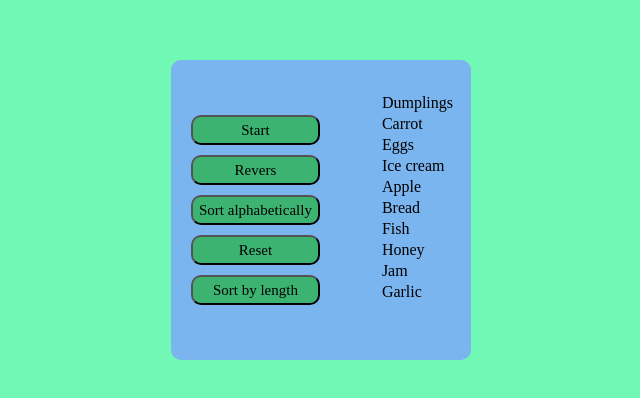
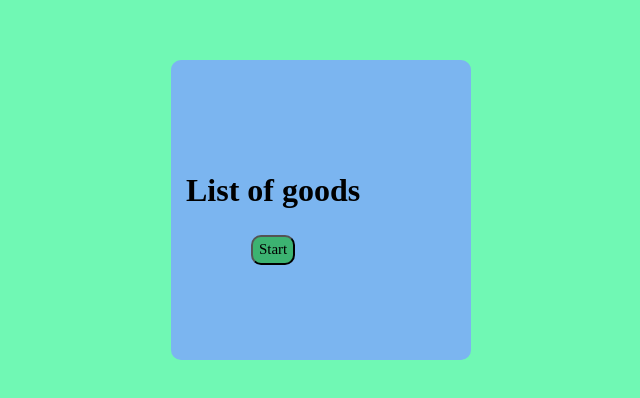
Before and after one commit to mate-academy/react_list-of-goods, a React (Create React App) app: page / in a window 1280 px wide. Shown: the part 190-588 px from the top of the page, without its empty margins (319-959 px from the left). Built offline with nearby package versions, Linux system fonts and the light colour scheme.

Commit message:
fixes was added

```diff
--- a/src/App.scss
+++ b/src/App.scss
@@ -6,6 +6,13 @@ body {
   align-items: center;
   height: 100vh;
   background-color:rgb(112, 248, 180);
+}
+
+.start {
+  display: flex;
+  flex-direction: column;
+  justify-content: center;
+  align-items: center;
 }
 
 .App {
--- a/src/App.tsx
+++ b/src/App.tsx
@@ -17,103 +17,43 @@ const goodsFromServer: string[] = [
 ];
 
 interface State {
-  isVisible: boolean;
-  sortCheck: boolean;
+  isVisibleStart: boolean;
+  isVisibleList: boolean,
   goodsArray: string[];
 }
 
 export class App extends React.Component<{}, State> {
   state = {
-    isVisible: true,
-    sortCheck: true,
+    isVisibleList: false,
+    isVisibleStart: true,
     goodsArray: [...goodsFromServer],
   };
 
-  getShow = () => {
+  getStart = () => {
     this.setState((currentState) => ({
-      isVisible: !currentState.isVisible,
-    }));
-  };
-
-  getRevers = () => {
-    this.setState((currentState) => ({
-      goodsArray: [...currentState.goodsArray].reverse(),
-    }));
-  };
-
-  getAlphabetSort = () => {
-    this.setState((currentState) => ({
-      sortCheck: !currentState.sortCheck,
-      goodsArray: [...currentState.goodsArray]
-        .sort((a, b) => (
-          currentState.sortCheck
-            ? a.localeCompare(b)
-            : b.localeCompare(a)
-        )),
-    }));
-  };
-
-  getReset = () => {
-    this.setState({
-      goodsArray: [...goodsFromServer],
-    });
-  };
-
-  getLengthSort = () => {
-    this.setState((currentState) => ({
-      sortCheck: !currentState.sortCheck,
-      goodsArray: [...currentState.goodsArray]
-        .sort((a, b) => (
-          currentState.sortCheck
-            ? a.length - b.length
-            : b.length - a.length
-        )),
+      isVisibleStart: !currentState.isVisibleStart,
+      isVisibleList: !currentState.isVisibleList,
     }));
   };
 
   render() {
-    const { goodsArray } = this.state;
+    const { goodsArray, isVisibleStart } = this.state;
 
     return (
       <div className="App">
-        <div className="App__buttonsList">
+        {isVisibleStart && (
+          <div className="start">
+            <h1>List of goods</h1>
             <button
               className="App__button"
               type="button"
-            onClick={this.getShow}
+              onClick={this.getStart}
             >
               Start
             </button>
-          <button
-            className="App__button"
-            type="button"
-            onClick={this.getRevers}
-          >
-            Revers
-          </button>
-          <button
-            className="App__button"
-            type="button"
-            onClick={this.getAlphabetSort}
-          >
-            Sort alphabetically
-          </button>
-          <button
-            className="App__button"
-            type="button"
-            onClick={this.getReset}
-          >
-            Reset
-          </button>
-          <button
-            className="App__button"
-            type="button"
-            onClick={this.getLengthSort}
-          >
-            Sort by length
-          </button>
           </div>
-        {this.state.isVisible && <GoodsList goodsList={goodsArray} />}
+        )}
+        {this.state.isVisibleList && <GoodsList goods={goodsArray} />}
       </div>
     );
   }
--- a/src/Components/GoodsList/GoodsList.tsx
+++ b/src/Components/GoodsList/GoodsList.tsx
@@ -3,14 +3,92 @@ import React from 'react';
 import './GoodsList.scss';
 
 type Props = {
+  goods: string[],
+};
+
+type State = {
+  sortCheck: boolean;
   goodsList: string[],
 };
 
-export class GoodsList extends React.PureComponent<Props> {
+export class GoodsList extends React.PureComponent<Props, State> {
+  state = {
+    sortCheck: true,
+    goodsList: [...this.props.goods],
+  };
+
+  getRevers = () => {
+    this.setState((currentState) => ({
+      goodsList: [...currentState.goodsList].reverse(),
+    }));
+  };
+
+  getAlphabetSort = () => {
+    this.setState((currentState) => ({
+      sortCheck: !currentState.sortCheck,
+      goodsList: [...currentState.goodsList]
+        .sort((a, b) => (
+          currentState.sortCheck
+            ? a.localeCompare(b)
+            : b.localeCompare(a)
+        )),
+    }));
+  };
+
+  getReset = () => {
+    this.setState({
+      goodsList: [...this.props.goods],
+    });
+  };
+
+  getLengthSort = () => {
+    this.setState((currentState) => ({
+      sortCheck: !currentState.sortCheck,
+      goodsList: [...currentState.goodsList]
+        .sort((a, b) => (
+          currentState.sortCheck
+            ? a.length - b.length
+            : b.length - a.length
+        )),
+    }));
+  };
+
   render() {
     return (
+      <>
+        <div className="App__buttonsList">
+          <button
+            className="App__button"
+            type="button"
+            onClick={this.getRevers}
+          >
+            Revers
+          </button>
+          <button
+            className="App__button"
+            type="button"
+            onClick={this.getAlphabetSort}
+          >
+            Sort alphabetically
+          </button>
+          <button
+            className="App__button"
+            type="button"
+            onClick={this.getReset}
+          >
+            Reset
+          </button>
+          <button
+            className="App__button"
+            type="button"
+            onClick={this.getLengthSort}
+          >
+            Sort by length
+          </button>
+        </div>
+
         <ul className="goodsList">
-        {this.props.goodsList.map(goods => (
+          {this.state.goodsList.map(goods => (
             <li
               className="goodsList__item"
               key={goods}
@@ -19,6 +97,7 @@ export class GoodsList extends React.PureComponent<Props> {
             </li>
           ))}
         </ul>
+      </>
     );
   }
 }
```
Lines whose indentation alone changed are shown as unchanged.
